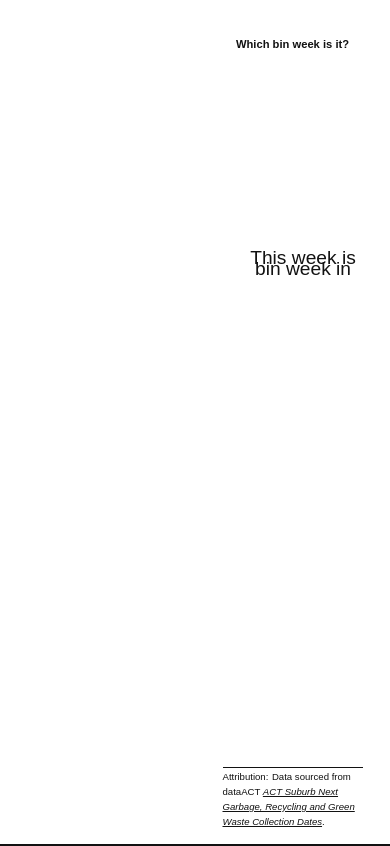
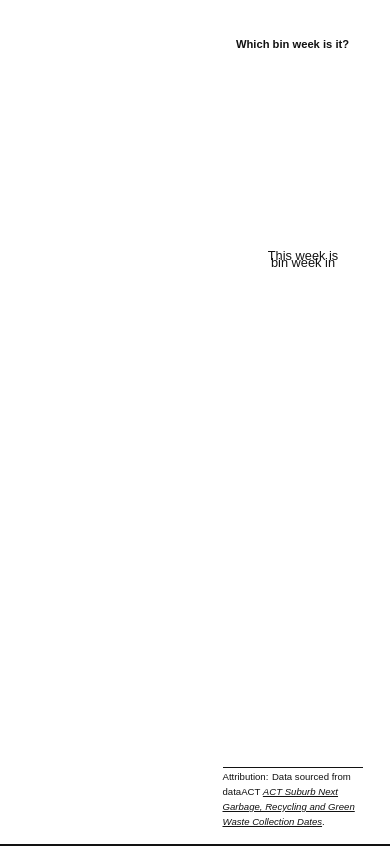
Before and after one commit to akakatie/binday, a plain HTML site: page index.html in a window 390 px wide. Drawn offline with nearby package versions, Linux system fonts and the light colour scheme; no server answers; a web font is replaced by a local one.

Commit message:
Update style2.css

```diff
--- a/style2.css
+++ b/style2.css
@@ -141,6 +141,6 @@ h2, p, .footer_p {
     }
 
     .key_text {
-    font-size: 1.2rem;
+    font-size: .8rem;
 }
 }
```
